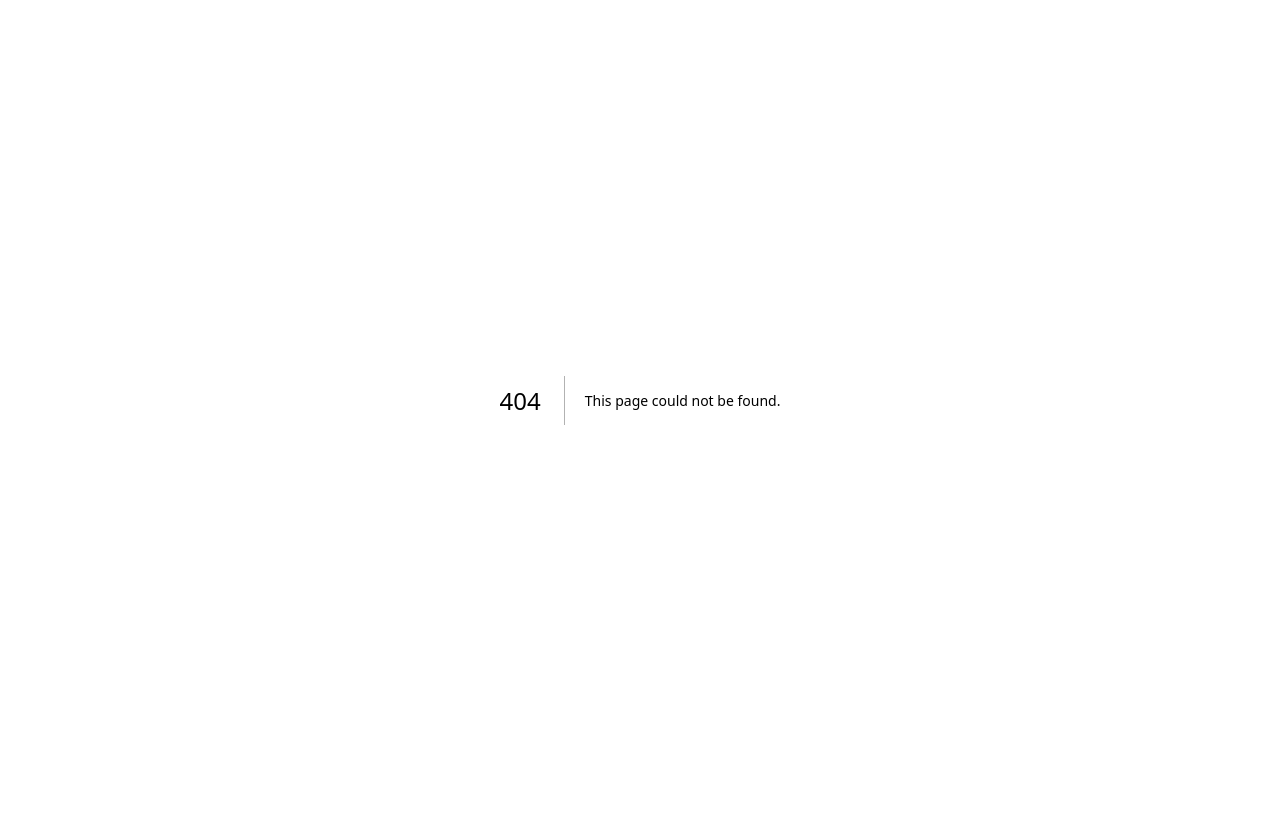
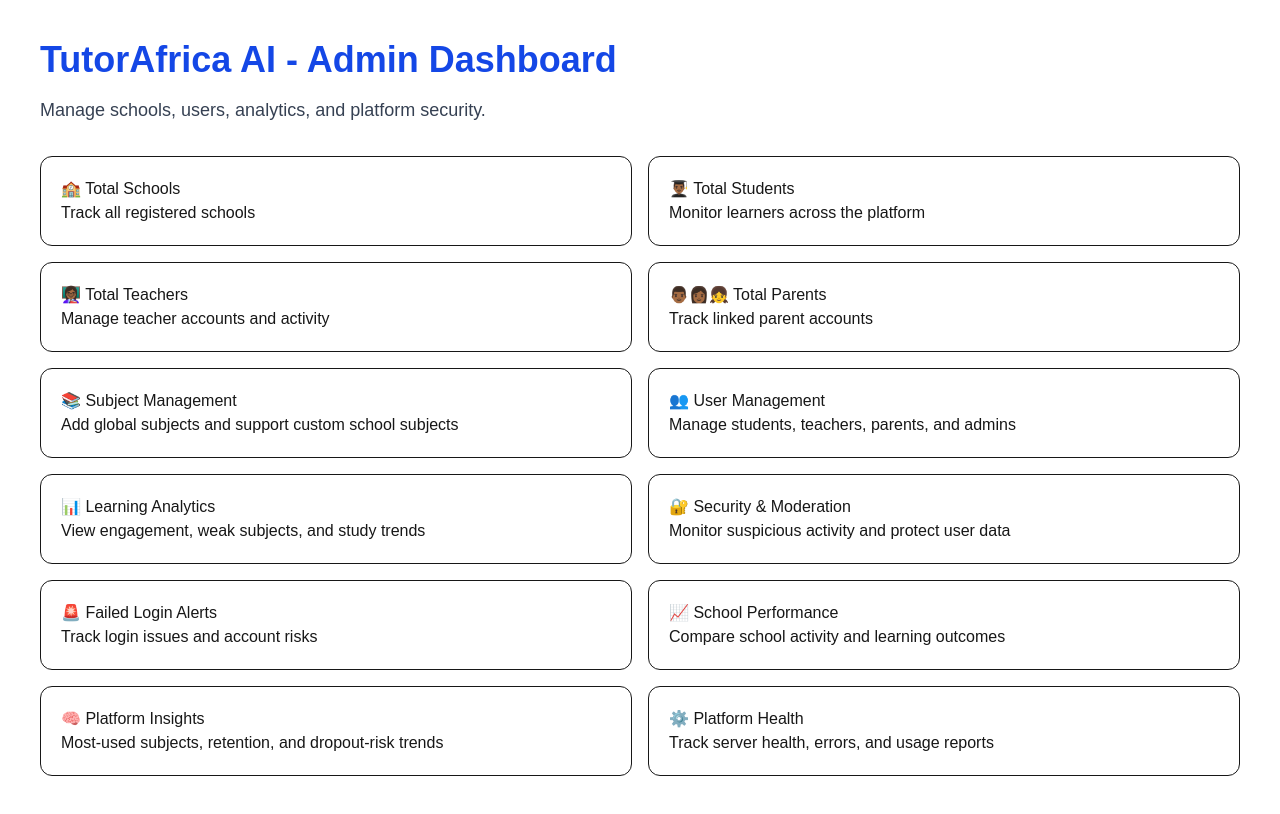
Before and after one commit to favour299/tutorafrica-ai, a Next.js app: page /admin in a window 1280 px wide. Before the commit this address had no page. Built offline with nearby package versions, Linux system fonts and the light colour scheme.

Commit message:
add admin dashboard

```diff
--- /dev/null
+++ b/app/admin/page.tsx
@@ -0,0 +1,77 @@
+export default function AdminPage() {
+  return (
+    <main className="min-h-screen bg-white p-10">
+      <h1 className="text-4xl font-bold text-blue-700">
+        TutorAfrica AI - Admin Dashboard
+      </h1>
+
+      <p className="mt-4 text-lg text-gray-700">
+        Manage schools, users, analytics, and platform security.
+      </p>
+
+      <div className="mt-8 grid gap-4 md:grid-cols-2">
+
+        <div className="p-5 border rounded-xl">
+          🏫 Total Schools
+          <p>Track all registered schools</p>
+        </div>
+
+        <div className="p-5 border rounded-xl">
+          👨🏾‍🎓 Total Students
+          <p>Monitor learners across the platform</p>
+        </div>
+
+        <div className="p-5 border rounded-xl">
+          👩🏾‍🏫 Total Teachers
+          <p>Manage teacher accounts and activity</p>
+        </div>
+
+        <div className="p-5 border rounded-xl">
+          👨🏾‍👩🏾‍👧 Total Parents
+          <p>Track linked parent accounts</p>
+        </div>
+
+        <div className="p-5 border rounded-xl">
+          📚 Subject Management
+          <p>Add global subjects and support custom school subjects</p>
+        </div>
+
+        <div className="p-5 border rounded-xl">
+          👥 User Management
+          <p>Manage students, teachers, parents, and admins</p>
+        </div>
+
+        <div className="p-5 border rounded-xl">
+          📊 Learning Analytics
+          <p>View engagement, weak subjects, and study trends</p>
+        </div>
+
+        <div className="p-5 border rounded-xl">
+          🔐 Security & Moderation
+          <p>Monitor suspicious activity and protect user data</p>
+        </div>
+
+        <div className="p-5 border rounded-xl">
+          🚨 Failed Login Alerts
+          <p>Track login issues and account risks</p>
+        </div>
+
+        <div className="p-5 border rounded-xl">
+          📈 School Performance
+          <p>Compare school activity and learning outcomes</p>
+        </div>
+
+        <div className="p-5 border rounded-xl">
+          🧠 Platform Insights
+          <p>Most-used subjects, retention, and dropout-risk trends</p>
+        </div>
+
+        <div className="p-5 border rounded-xl">
+          ⚙️ Platform Health
+          <p>Track server health, errors, and usage reports</p>
+        </div>
+
+      </div>
+    </main>
+  );
+}
```
